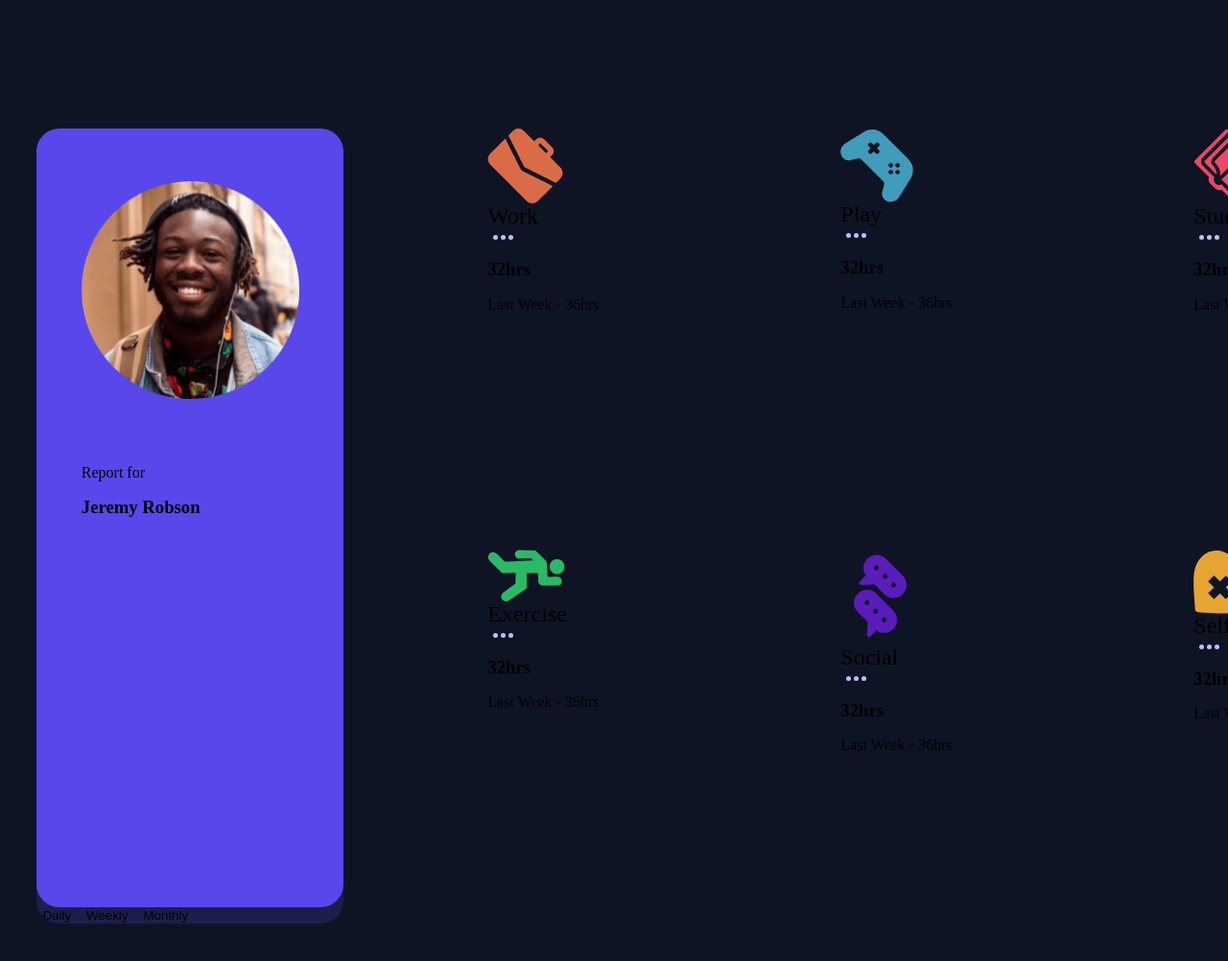
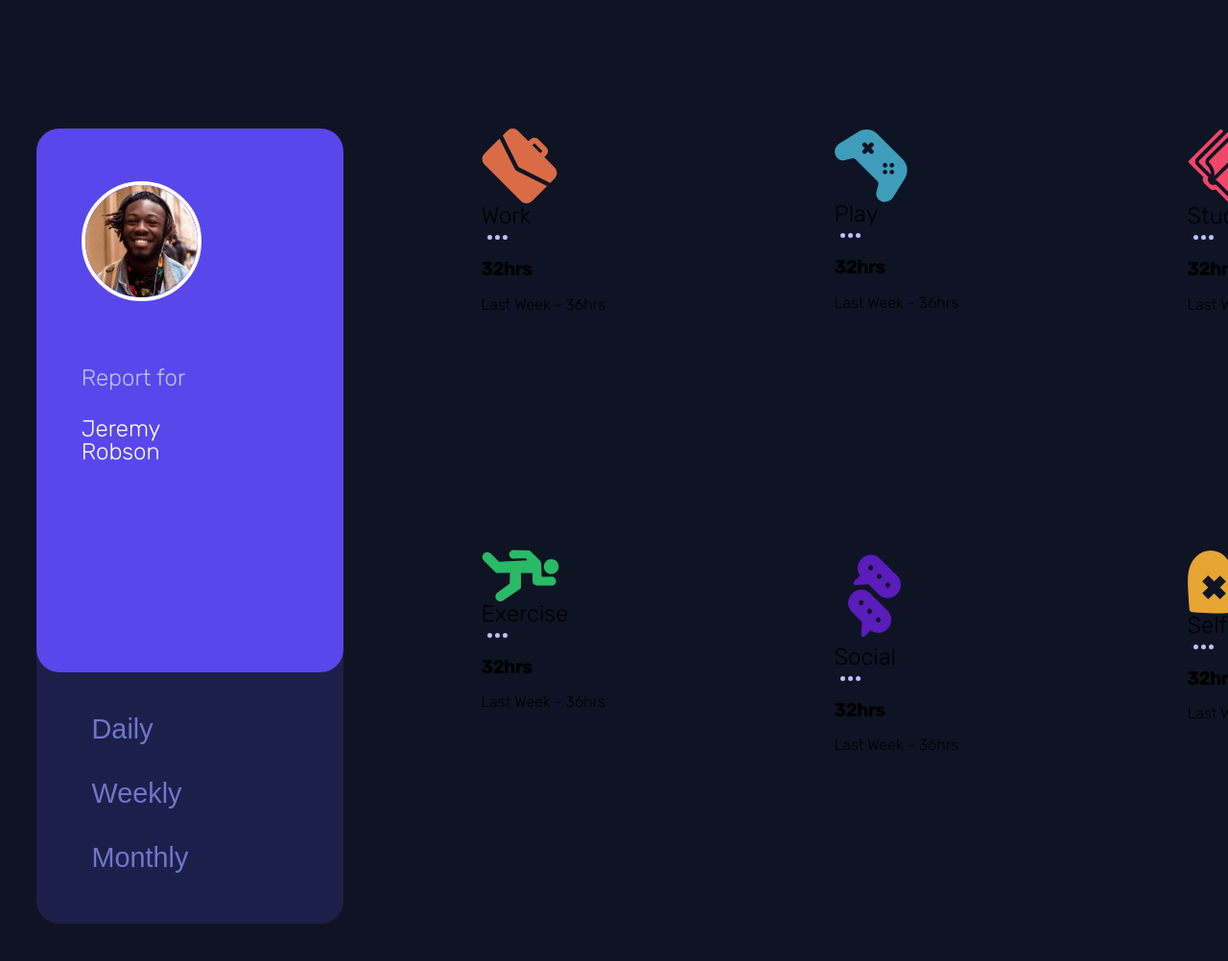
Before and after one commit to bisope03/time-tracking-dashboard, a plain HTML site: page index.html in a window 1280 px wide. Shown: the top 1002 px of the page at 96% size. Drawn offline with Linux system fonts and the light colour scheme.

Commit message:
Styled the user card and used is property to hover the active options

```diff
--- a/index.html
+++ b/index.html
@@ -17,10 +17,10 @@
 
     <div class="activity-main">
       <div class="activity-user">
-        <img src="./images/image-jeremy.png" alt="image">
+        <img class="activity-user-img" src="./images/image-jeremy.png" alt="image">
         <div class="user-container">
-          <p>Report for</p>
-          <h3>Jeremy Robson</h3>
+          <p class="user-container-for">Report for</p>
+          <h3 class="user-container-name">Jeremy Robson</h3>
         </div>
       </div>
       <div class="tracker-options">
--- a/style.css
+++ b/style.css
@@ -1,6 +1,7 @@
 /* custom properties */
 
 :root {
+    /* colors */
     --clr-blue: hsl(246, 80%, 60%);
     --clr-v-dark-blue: hsl(226, 43%, 10%);
     --clr-dark-blue: hsl(235, 46%, 20%);
@@ -13,7 +14,14 @@
     --clr-lime-green: hsl(145, 58%, 55%);
     --clr-soft-orange: hsl(43, 84%, 65%);
 
+    /* font family */
     --ff-rubik: 'Rubik', sans-serif;
+
+    /* font size */
+    --fs-h1: clamp(2.4rem, 1.8366rem+ 1.5023vw, 4rem);
+    --fs-time-window: 1.8rem;
+    --fs-activity-name: 1.8rem;
+    --fs-activity-result: clamp(3.2rem, 2.3549rem + 2.2535vw, 5.6rem);
 
     /* border-radius */
     --br: 1.5rem;
@@ -65,7 +73,7 @@ button {
 /* main styling */
 
 body {
-    font-family: --ff-rubik;
+    font-family: var(--ff-rubik);
     background: var(--clr-v-dark-blue);
     display: grid;
     line-height: 1;
@@ -136,3 +144,78 @@ body {
         flex: 1 0 auto;
     }
 }
+
+.activity-user-img{
+    width: 6.4rem;
+    border: 0.3rem solid white;
+    border-radius: 50%;
+}
+
+@media screen and (min-width: 500px){
+    .activity-user-img{
+        width: 7.8rem;
+    }
+}
+
+.user-container{
+    display: flex;
+    flex-flow: column nowrap;
+    gap: 0.4rem;
+}
+
+@media screen and (min-width: 500px){
+    .user-container{
+        gap: 0.3rem;
+        max-width: 60%;
+    }
+}
+
+.user-container-for{
+    font-size: 1.5rem;
+    color: var(--clr-pale-blue);
+}
+
+.user-container-name{
+    font-size: 1.5rem;
+    font-weight: 300;
+    color: white;
+}
+
+@media screen and (mmin-width: 500px){
+    .activity-user-name{
+        line-height: 4rem;
+    }
+}
+
+.tracker-options{
+    padding: 2.4rem 2rem 2.5rem 3.5rem;
+    display: flex;
+    flex-flow: row wrap;
+    justify-content: space-between;
+    gap: 0.5rem;
+}
+
+@media screen and (min-width: 500px){
+    .tracker-options{
+        flex-flow: column nowrap;
+        gap: 2rem;
+        padding: 2.6rem 3.2rem 3.2rem;
+    }
+}
+
+.options{
+    width: max-content;
+    font-size: var(--fs-time-window);
+    color: var(--clr-desaturated-blue);
+    transition: color 250ms;
+    cursor: pointer;
+}
+
+/* .options:hover,
+.options:active{
+    color: white;
+} */
+
+.options:is(:hover, :active){
+    color: white;
+}
```
